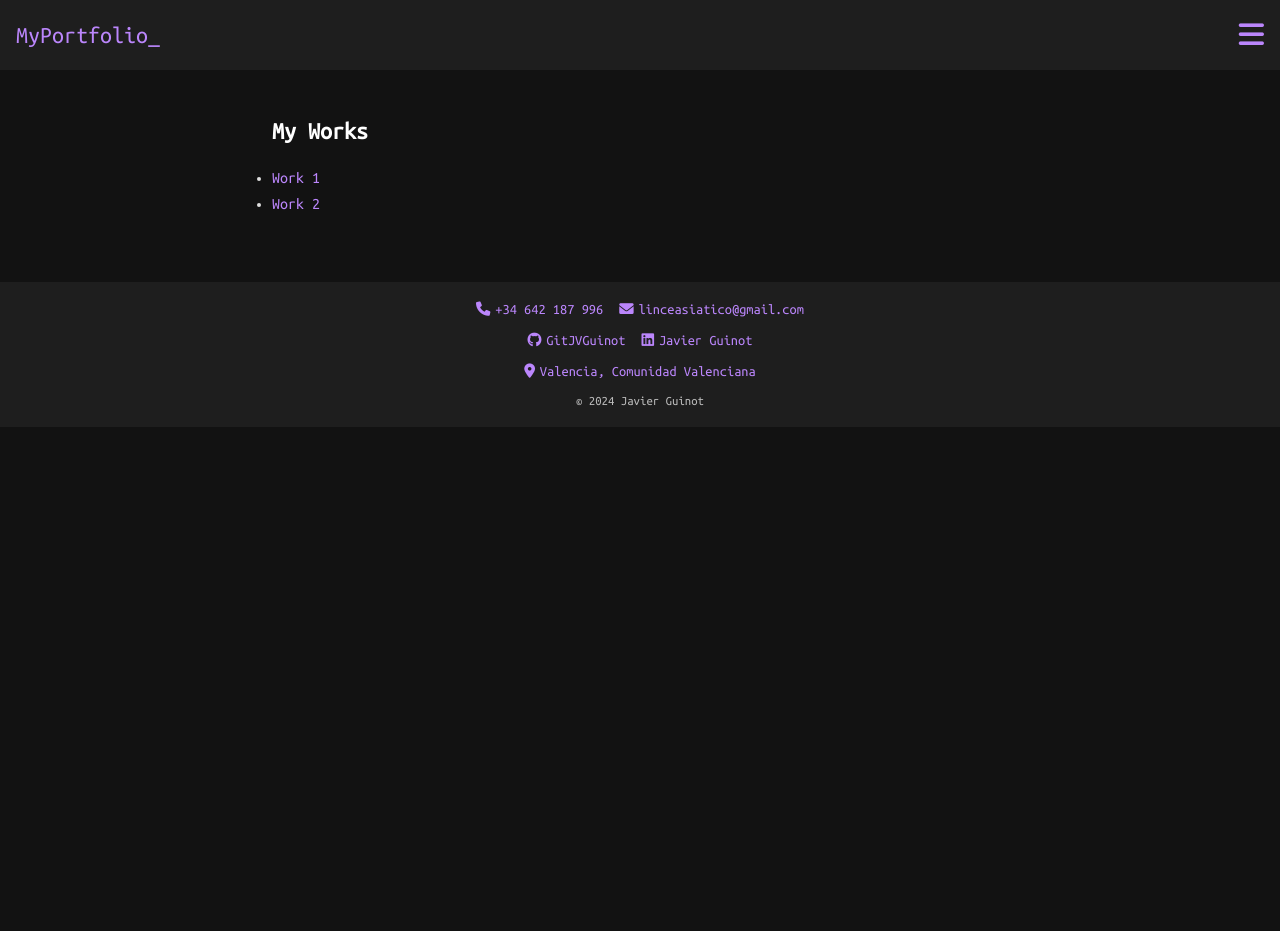
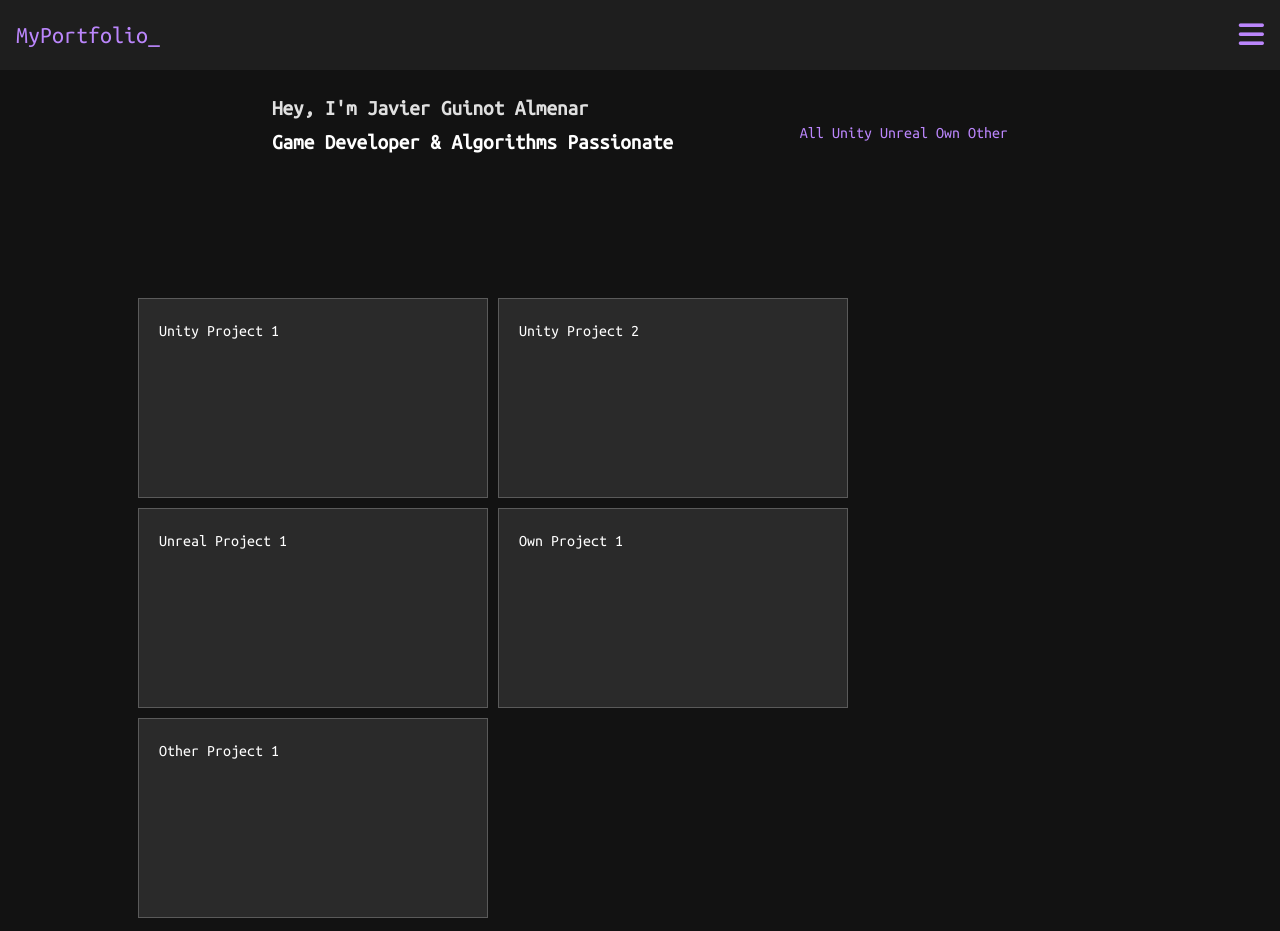
Before and after one commit to GitJVGuinot/JavierGuinot.github.io, a plain HTML site: page index.html in a window 1280 px wide. Shown: the top 931 px of the page. Before the commit the page ends 800 px from the top, so only its background shows below. Drawn offline with Linux system fonts and the light colour scheme.

Commit message:
Little main page preview

```diff
--- a/assets/css/styles.css
+++ b/assets/css/styles.css
@@ -14,15 +14,17 @@ body {
   padding: 0;
 }
 
+main {
+  margin-top: 60px;
+}
+
 header {
   background-color: #1e1e1e;
   padding: 1rem;
   display: flex;
   justify-content: space-between;
-  /* Asegúrate de que esta línea esté presente */
   align-items: center;
   position: fixed;
-  /* Se mantiene fijo en la parte superior */
   top: 0;
   left: 0;
   width: 100%;
@@ -82,7 +84,7 @@ header {
 
 section {
   padding: 2rem;
-  max-width: 800px;
+  max-width: 80%;
   margin: 5rem auto 0 auto;
   /* Margen superior ajustado para evitar solapamiento con el header */
 }
@@ -235,6 +237,46 @@ form button:hover {
   margin: 15px 0;
 }
 
+/* Section containing the introduction text and filter menu */
+.introduction {
+  display: flex;
+  justify-content: space-between;
+  align-items: center;
+  margin: 20px auto;
+  max-width: 800px;
+}
+
+/* Style for the intro text */
+.intro-text {
+  font-size: clamp(10px, 1.1vw, 20px);
+  flex: 1;
+  margin-right: 20px;
+}
+
+/* Filter menu styles */
+.filter-menu {
+  flex: 0 0 250px;
+  text-align: right;
+}
+
+.project-previews {
+  display: flex;
+  flex-wrap: wrap;
+  justify-content: flex-start;
+  gap: 10px;
+  padding: 10px;
+}
+
+.project {
+  background-color: #2a2a2a;
+  color: #ffffff;
+  padding: 20px;
+  border: 1px solid #5a5a5a;
+  width: 350px;
+  height: 200px;
+  box-sizing: border-box;
+}
+
 /* Custom scrollbar for Webkit browsers (Chrome, Safari, Edge) */
 ::-webkit-scrollbar {
   width: 12px;
@@ -290,4 +332,5 @@ form button:hover {
   footer p {
     font-size: 0.75rem;
   }
+
 }
--- a/assets/js/script.js
+++ b/assets/js/script.js
@@ -44,3 +44,31 @@ function sendEmail(event) {
       alert('Error sending email, please try again.');
     });
 }
+
+// Function to filter projects based on selected filter
+function filterProjects(filter) {
+  const projects = document.querySelectorAll('.project');
+  projects.forEach(project => {
+    // Get the filter data attribute of the project
+    const projectFilter = project.getAttribute('data-filter');
+
+    // Show or hide the project based on the filter
+    if (filter === 'all' || projectFilter === filter) {
+      project.style.display = 'block'; // Show the project
+    } else {
+      project.style.display = 'none'; // Hide the project
+    }
+  });
+}
+
+// Add event listeners to filter links
+document.querySelectorAll('.filter-menu .menu-link').forEach(link => {
+  link.addEventListener('click', function (event) {
+    event.preventDefault(); // Prevent the default anchor behavior
+    const filter = this.getAttribute('data-filter'); // Get the filter from the clicked link
+    filterProjects(filter); // Call the filter function
+  });
+});
+
+// Initially show all projects
+filterProjects('all');
--- a/index.html
+++ b/index.html
@@ -16,9 +16,9 @@
     <div class="title">
       <span>MyPortfolio_</span>
     </div>
-    <i class="fas fa-bars menu-icon" onclick="toggleMenu()"></i> <!-- Añadir onclick para abrir/cerrar el menú -->
+    <i class="fas fa-bars menu-icon" onclick="toggleMenu()"></i> <!-- Add onclick to open/close the menu -->
 
-    <!-- Menú desplegable -->
+    <!-- Dropdown menu -->
     <nav class="menu" id="menu">
       <ul>
         <li><a href="about_me.html">About Me</a></li>
@@ -29,12 +29,25 @@
   </header>
 
   <main>
-    <section id="works">
-      <h2>My Works</h2>
-      <ul>
-        <li><a href="works/work1">Work 1</a></li>
-        <li><a href="works/work2">Work 2</a></li>
-      </ul>
+    <section class="introduction">
+      <div class="intro-text">
+        <h1>Hey, I'm Javier Guinot Almenar</h1>
+        <h2>Game Developer & Algorithms Passionate</h2>
+      </div>
+      <div class="filter-menu">
+        <a href="#" class="menu-link" data-filter="all">All</a>
+        <a href="#" class="menu-link" data-filter="unity">Unity</a>
+        <a href="#" class="menu-link" data-filter="unreal">Unreal</a>
+        <a href="#" class="menu-link" data-filter="own">Own</a>
+        <a href="#" class="menu-link" data-filter="other">Other</a>
+      </div>
+    </section>
+    <section class="project-previews" id="project-previews">
+      <div class="project" data-filter="unity">Unity Project 1</div>
+      <div class="project" data-filter="unity">Unity Project 2</div>
+      <div class="project" data-filter="unreal">Unreal Project 1</div>
+      <div class="project" data-filter="own">Own Project 1</div>
+      <div class="project" data-filter="other">Other Project 1</div>
     </section>
   </main>
 
```
